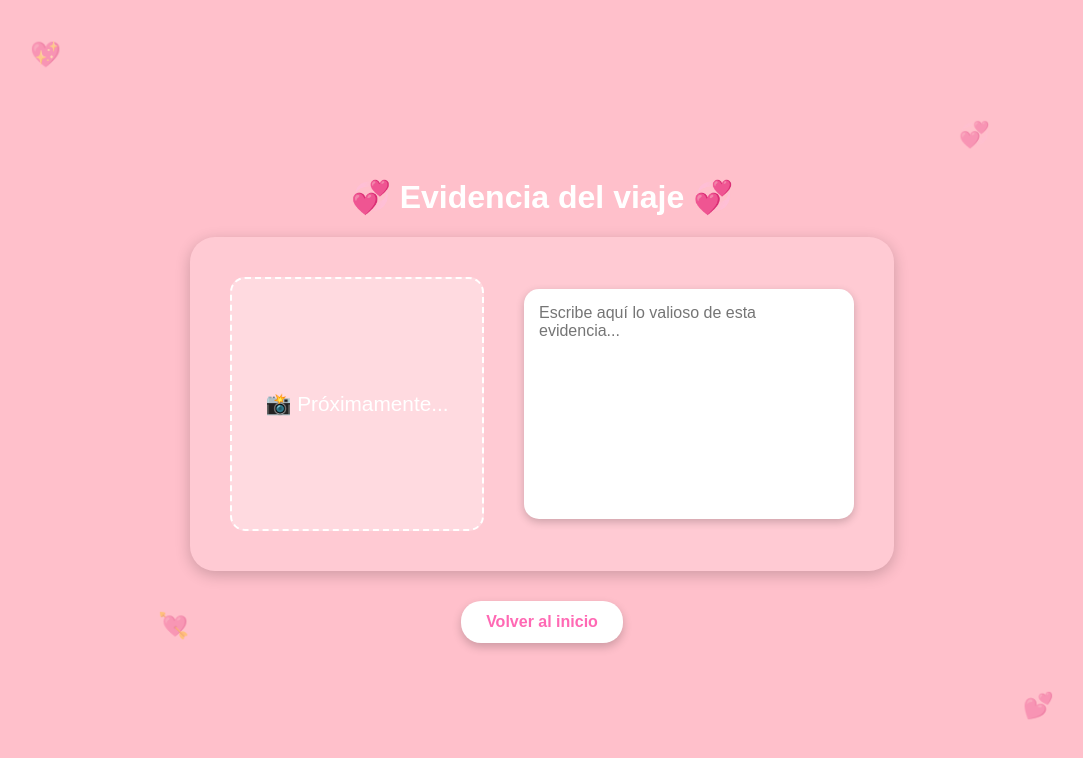
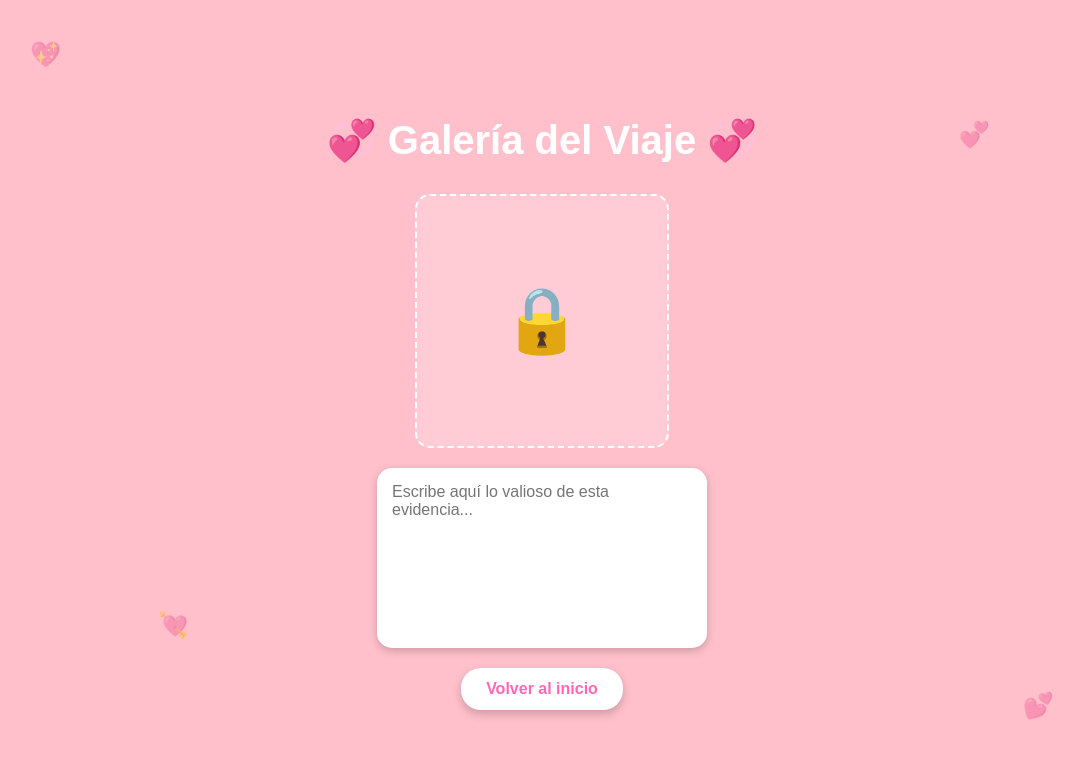
Before and after one commit to lethvega7/letday, a plain HTML site: page viaje.html in a window 1280 px wide. Shown: the whole page, without its empty margins (98-1181 px from the left). Drawn offline with Linux system fonts and the light colour scheme.

Commit message:
Update viaje.html

```diff
--- a/viaje.html
+++ b/viaje.html
@@ -3,7 +3,7 @@
 <head>
 <meta charset="UTF-8">
 <meta name="viewport" content="width=device-width, initial-scale=1.0">
-  <title>💘 Nuestro Viaje - Evidencia 💘</title>
+<title>💘 Nuestro Viaje - Galería 💘</title>
 <style>
   body {
     margin: 0;
@@ -14,40 +14,75 @@
     flex-direction: column;
     align-items: center;
     justify-content: center;
-      height: 100vh;
+    min-height: 100vh;
     text-align: center;
     position: relative;
     overflow: hidden;
   }
 
-    .container {
+  h1 {
+    font-size: 2.5em;
+    margin-bottom: 30px;
+  }
+
+  /* corazones suaves */
+  .heart {
+    position: absolute;
+    font-size: 25px;
+    opacity: 0.4;
+  }
+
+  .h1 { top: 5%; left: 10%; }
+  .h2 { top: 15%; right: 15%; }
+  .h3 { bottom: 20%; left: 20%; }
+  .h4 { bottom: 10%; right: 10%; }
+
+  /* contenedor galería */
+  .gallery-container {
     display: flex;
-      flex-direction: row;
-      gap: 40px;
+    flex-direction: column;
     align-items: center;
-      background-color: rgba(255,255,255,0.15);
-      padding: 40px;
-      border-radius: 25px;
-      box-shadow: 0 4px 15px rgba(0,0,0,0.2);
-      animation: fadeIn 2s ease;
+    gap: 20px;
   }
 
   .photo-box {
     width: 250px;
     height: 250px;
-      background-color: rgba(255,255,255,0.3);
+    background-color: rgba(255,255,255,0.2);
     border: 2px dashed white;
     border-radius: 15px;
     display: flex;
     justify-content: center;
     align-items: center;
-      font-size: 1.3em;
-      color: white;
+    font-size: 2em;
+    cursor: pointer;
+    position: relative;
+    transition: 0.3s;
   }
 
+  .photo-box.locked:hover {
+    transform: scale(1.05);
+  }
+
+  /* imagen desbloqueada */
+  .photo-box img {
+    width: 100%;
+    height: 100%;
+    border-radius: 15px;
+    display: none;
+    object-fit: cover;
+  }
+
+  /* candado */
+  .lock-overlay {
+    position: absolute;
+    font-size: 2em;
+  }
+
+  /* área de texto editable */
   textarea {
     width: 300px;
-      height: 200px;
+    height: 150px;
     border-radius: 15px;
     border: none;
     padding: 15px;
@@ -61,7 +96,7 @@
   }
 
   button {
-      margin-top: 30px;
+    margin-top: 20px;
     background-color: white;
     color: #FF69B4;
     border: none;
@@ -78,23 +113,6 @@
     transform: scale(1.05);
     background-color: #ffe6ef;
   }
-
-    @keyframes fadeIn {
-      from { opacity: 0; transform: translateY(20px); }
-      to { opacity: 1; transform: translateY(0); }
-    }
-
-    /* corazones suaves */
-    .heart {
-      position: absolute;
-      font-size: 25px;
-      opacity: 0.4;
-    }
-
-    .h1 { top: 5%; left: 10%; }
-    .h2 { top: 15%; right: 15%; }
-    .h3 { bottom: 20%; left: 20%; }
-    .h4 { bottom: 10%; right: 10%; }
 </style>
 </head>
 <body>
@@ -103,14 +121,35 @@
 <div class="heart h3">💘</div>
 <div class="heart h4">💕</div>
 
-  <h1>💞 Evidencia del viaje 💞</h1>
+<h1>💞 Galería del Viaje 💞</h1>
 
-  <div class="container">
-    <div class="photo-box">📸 Próximamente...</div>
+<div class="gallery-container">
+  <div class="photo-box locked" id="photoBox">
+    <span class="lock-overlay">🔒</span>
+    <img src="tu-foto.jpg" alt="Foto del viaje">
+  </div>
+
   <textarea placeholder="Escribe aquí lo valioso de esta evidencia..."></textarea>
 </div>
 
-<a href="index.html"><button>Volver al inicio</button></a>
+<button onclick="window.location.href='index.html'">Volver al inicio</button>
+
+<script>
+  const photoBox = document.getElementById('photoBox');
+  const lock = photoBox.querySelector('.lock-overlay');
+  const img = photoBox.querySelector('img');
+
+  photoBox.addEventListener('click', () => {
+    const password = prompt("Ingresa la contraseña para desbloquear:");
+    if(password === "1234") { // puedes cambiar la contraseña
+      lock.style.display = "none";
+      img.style.display = "block";
+      photoBox.classList.remove('locked');
+    } else {
+      alert("¡Contraseña incorrecta! 🔒");
+    }
+  });
+</script>
 
 </body>
 </html>
```
Lines whose indentation alone changed are shown as unchanged.
